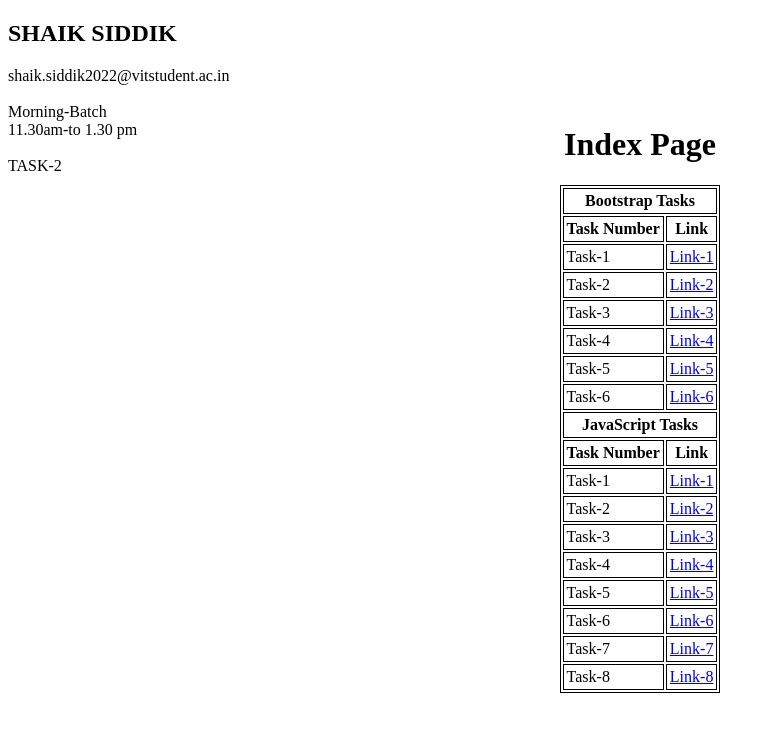
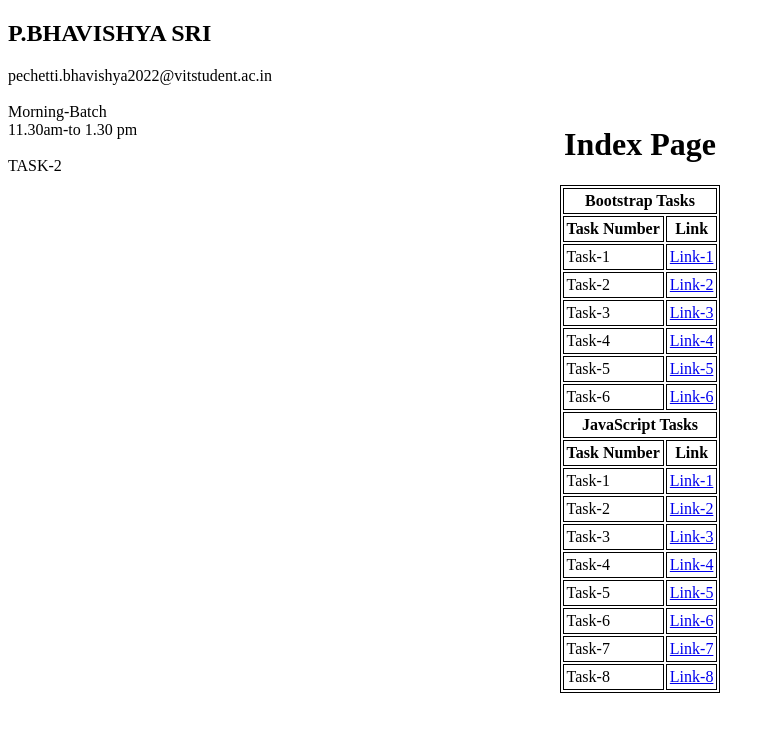
Before and after one commit to Bhavishya9979/assignment-2, a plain HTML site: page index.html in a window 1280 px wide. Shown: the whole page, without its empty margins (0-775 px from the left). Drawn offline with Linux system fonts and the light colour scheme.

Commit message:
Update index.html

```diff
--- a/index.html
+++ b/index.html
@@ -3,12 +3,12 @@
 <head>
     <meta charset="UTF-8">
     <meta name="viewport" content="width=device-width, initial-scale=1.0">
-    <title>SHAIK SIDDIK</title>
+    <title>P.BHAVISHYA SRI</title>
 </head>
 <body>
     <div>
-        <h2>SHAIK SIDDIK</h2>
-        <span>shaik.siddik2022@vitstudent.ac.in</span><br>
+        <h2>P.BHAVISHYA SRI</h2>
+        <span>pechetti.bhavishya2022@vitstudent.ac.in</span><br>
         <br>
         <span>Morning-Batch</span>
         <br>
```
